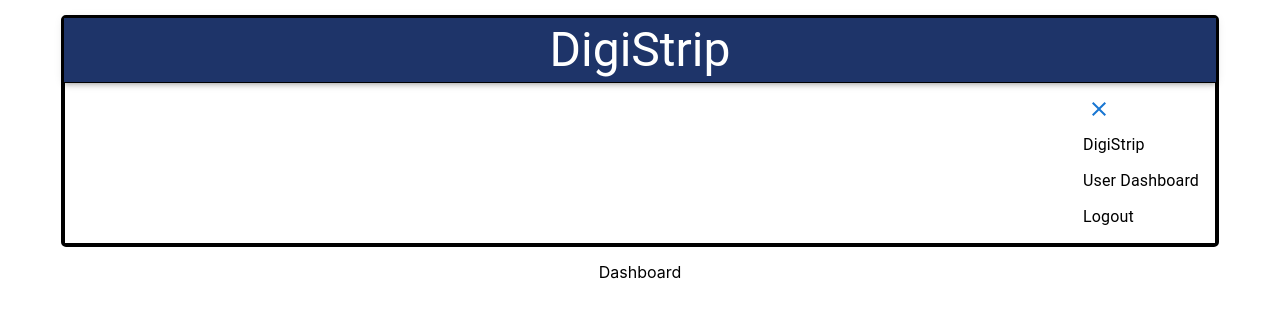
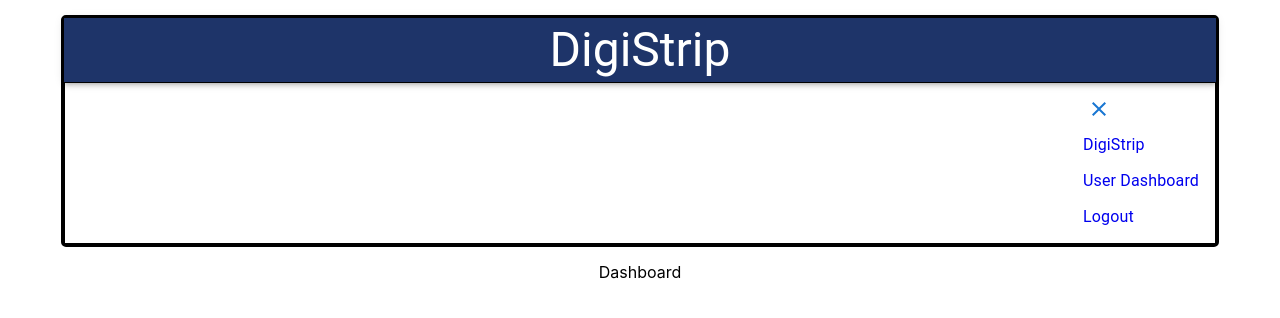
Before and after one commit to FrazierLE/draw, a React (Create React App) app: page /dashboard in a window 1280 px wide. Both pictures are taken after a click on the button "menu". Shown: the top 318 px of the page. Built offline with nearby package versions, Linux system fonts and the light colour scheme.

Commit message:
Add NavLinks to navbar

```diff
--- a/src/components/App/App.js
+++ b/src/components/App/App.js
@@ -10,7 +10,6 @@ import { useLocation } from 'react-router-dom';
 
 function App() {
   let location = useLocation()
-  console.log('location', location)
 
   return (
     <div className="App" style={{display: 'flex', flexDirection: 'column', alignItems: 'center'}}>
--- a/src/components/NavBar/NavBar.js
+++ b/src/components/NavBar/NavBar.js
@@ -2,6 +2,7 @@ import React, { useState } from 'react'
 import { AppBar, Box, IconButton, Toolbar, Button, Typography, MenuList, MenuItem } from '@mui/material'
 import CloseIcon from '@mui/icons-material/Close';
 import MenuIcon from '@mui/icons-material/Menu';
+import { NavLink } from 'react-router-dom';
 
 
 const NavBar = () => {
@@ -30,9 +31,9 @@ const NavBar = () => {
         <Box sx={{display: 'flex', justifyContent:'flex-end', border: '1px solid'}}>
           <MenuList sx={{display: 'flex', justifyContent: 'center', flexDirection: 'column'}}>
             <Button onClick={() => setOpen(false)} sx={{width:'5vw'}}><CloseIcon variant='contained' /></Button>
-            <MenuItem>DigiStrip</MenuItem>
-            <MenuItem>User Dashboard</MenuItem>
-            <MenuItem>Logout</MenuItem>
+            <NavLink to='/digistrip' style={{textDecoration: 'none'}}><MenuItem>DigiStrip</MenuItem></NavLink>
+            <NavLink to='/dashboard' style={{textDecoration: 'none'}}><MenuItem>User Dashboard</MenuItem></NavLink>
+            <NavLink to='/' style={{textDecoration: 'none'}}><MenuItem>Logout</MenuItem></NavLink>
           </MenuList>
         </Box>
         }
```
